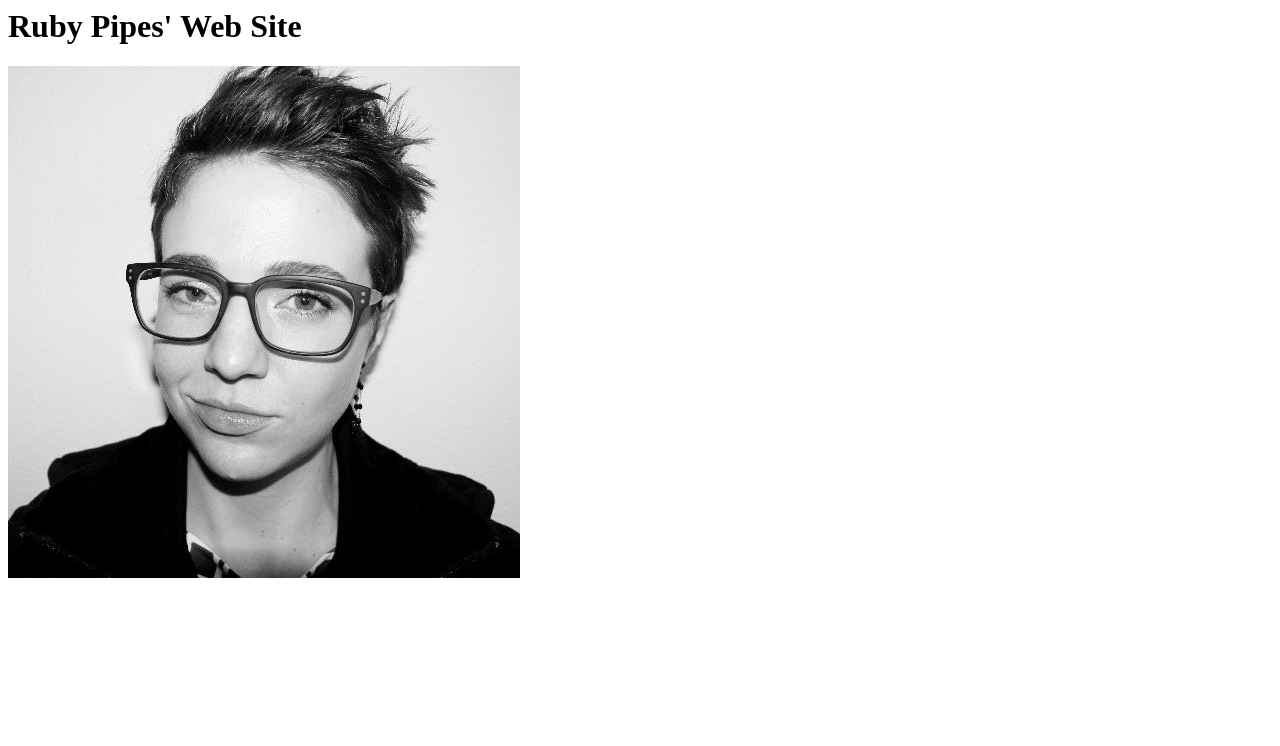
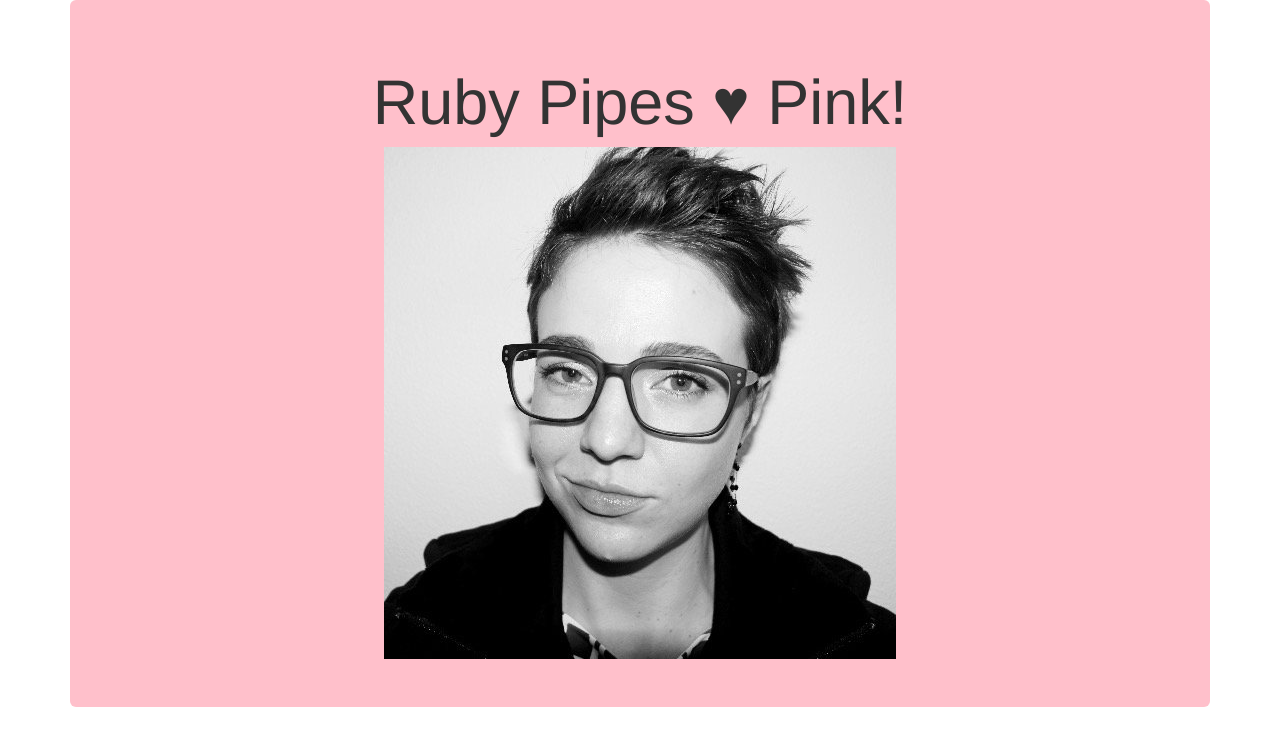
Before and after one commit to ingydotnet/rubypipes-net, a plain HTML site: page index.html in a window 1280 px wide. Drawn offline with nearby package versions, Linux system fonts and the light colour scheme.

Commit message:
Make it pink

```diff
--- a/index.html
+++ b/index.html
@@ -1,3 +1,28 @@
-<h1>Ruby Pipes' Web Site</h1>
+<html>
 
-<img src="rubypipes.jpg" />
+<head>
+<title>Ruuuuuuuby</title>
+<meta charset="utf8">
+<!-- Latest compiled and minified CSS -->
+<link rel="stylesheet" href="https://maxcdn.bootstrapcdn.com/bootstrap/3.3.6/css/bootstrap.min.css" integrity="sha384-1q8mTJOASx8j1Au+a5WDVnPi2lkFfwwEAa8hDDdjZlpLegxhjVME1fgjWPGmkzs7" crossorigin="anonymous">
+
+<!-- Optional theme -->
+<link rel="stylesheet" href="https://maxcdn.bootstrapcdn.com/bootstrap/3.3.6/css/bootstrap-theme.min.css" integrity="sha384-fLW2N01lMqjakBkx3l/M9EahuwpSfeNvV63J5ezn3uZzapT0u7EYsXMjQV+0En5r" crossorigin="anonymous">
+
+<!-- Latest compiled and minified JavaScript -->
+<script src="https://maxcdn.bootstrapcdn.com/bootstrap/3.3.6/js/bootstrap.min.js" integrity="sha384-0mSbJDEHialfmuBBQP6A4Qrprq5OVfW37PRR3j5ELqxss1yVqOtnepnHVP9aJ7xS" crossorigin="anonymous"></script></head>
+</head>
+
+<body>
+ <div class="container">
+  <div class="span12" style="text-align:center">
+   <div class="jumbotron" style="background-color:pink">
+    <h1>Ruby Pipes ♥ Pink!</h1>
+
+    <img src="rubypipes.jpg" />
+   </div>
+  </div>
+ </div>
+<body>
+
+</html>
```
